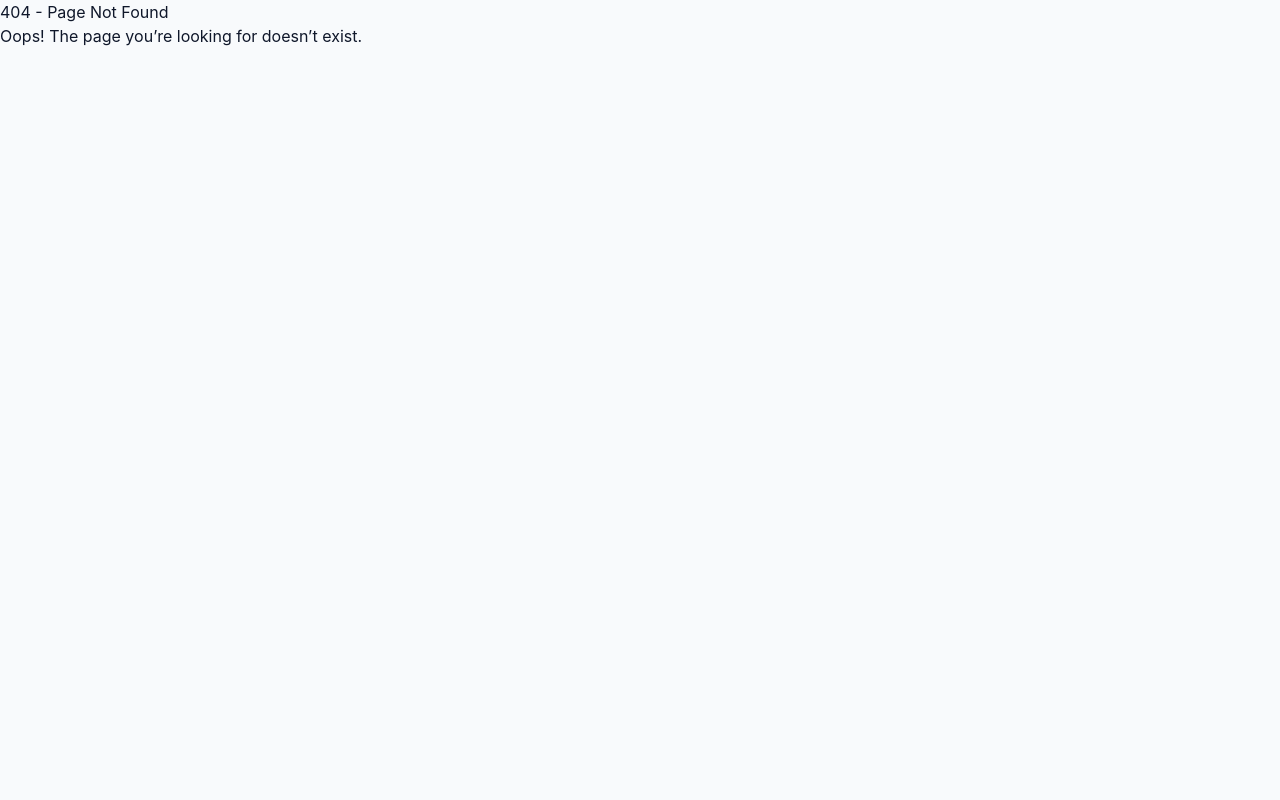
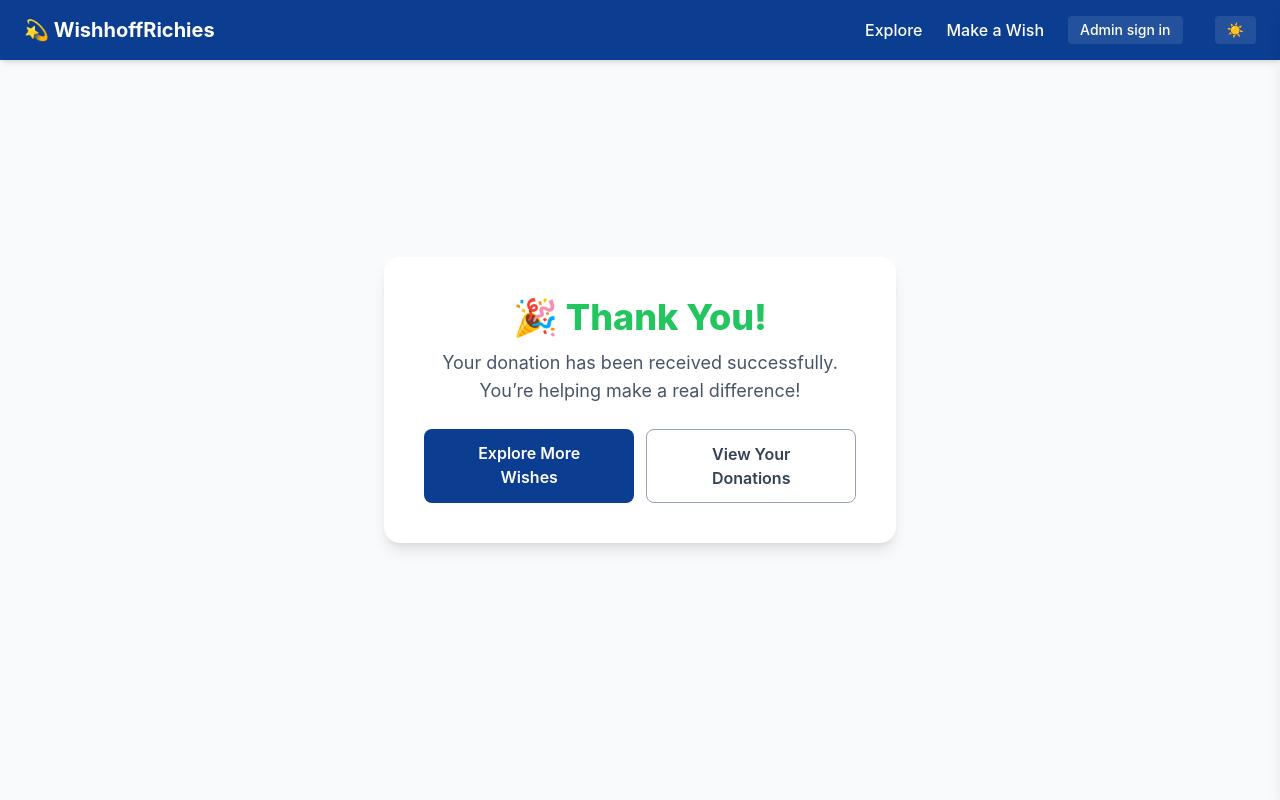
Before and after one commit to Lightcomputerstechnology/WishhoffRichies, a Next.js app: page /success in a window 1280 px wide. Before the commit this address had no page. Shown: the top 800 px of the page. Built offline with nearby package versions, Linux system fonts and the light colour scheme; no server answers.

Commit message:
Create success.jsx

```diff
--- /dev/null
+++ b/pages/success.jsx
@@ -0,0 +1,46 @@
+"use client";
+import Head from "next/head";
+import Link from "next/link";
+import Navbar from "../components/Navbar";
+import Footer from "../components/Footer";
+
+export default function SuccessPage() {
+  return (
+    <>
+      <Head>
+        <title>Donation Successful | LightTech</title>
+      </Head>
+
+      <Navbar />
+
+      <main className="min-h-screen flex flex-col items-center justify-center text-center px-6">
+        <div className="bg-white dark:bg-slate-800 p-10 rounded-2xl shadow-lg max-w-lg">
+          <h1 className="text-4xl font-extrabold text-green-500 mb-3">
+            🎉 Thank You!
+          </h1>
+          <p className="text-lg text-slate-600 dark:text-slate-300 mb-4">
+            Your donation has been received successfully. <br />
+            You’re helping make a real difference!
+          </p>
+
+          <div className="flex flex-col sm:flex-row gap-3 mt-6 justify-center">
+            <Link
+              href="/explore"
+              className="bg-primary text-white px-6 py-3 rounded-lg font-semibold hover:bg-primary/90 transition"
+            >
+              Explore More Wishes
+            </Link>
+            <Link
+              href="/profile"
+              className="border border-slate-400 text-slate-700 dark:text-slate-200 px-6 py-3 rounded-lg font-semibold hover:bg-slate-100 dark:hover:bg-slate-700 transition"
+            >
+              View Your Donations
+            </Link>
+          </div>
+        </div>
+      </main>
+
+      <Footer />
+    </>
+  );
+}
```
